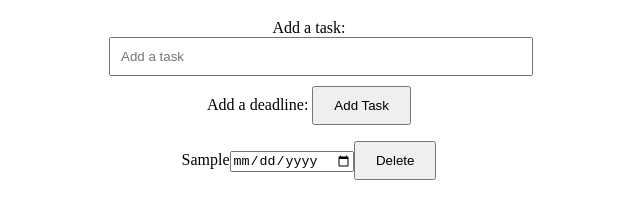
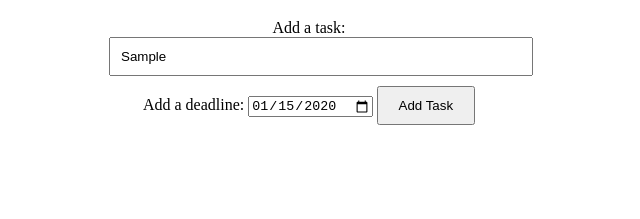
Before and after one commit to smallchungus/AnotherToDoList, a plain HTML site: page index.html in a window 1280 px wide. Both pictures are taken after typing "Sample", "2020-01-15" into the empty fields and a click on the button "Add Task". Shown: the part 89-308 px from the top of the page, without its empty margins (331-971 px from the left). Drawn offline with Linux system fonts and the light colour scheme.

Commit message:
adding checks to deadline to make it valid then I need to make it sortable as well

```diff
--- a/app.js
+++ b/app.js
@@ -15,7 +15,7 @@ function addTask() {
     const deadlineText = deadlineInput.value.trim();
 
     // check if the task text is not empty
-    if (taskText !== "") {
+    if (taskText !== "" && isValidDate(deadlineText)) {
         //create a new list item
         const li = document.createElement("li");
 
@@ -31,25 +31,46 @@ function addTask() {
         const deleteButton = document.createElement("button");
         deleteButton.innerText = "Delete";
 
+        li.dataset.deadline = deadlineText;
+
         // append the task label, deadline label, and the delete button to the new list item.
         li.appendChild(taskLabel);
-        li.appendChild(deadlineInput);
+        li.appendChild(deadlineLabel);
         li.appendChild(deleteButton);
         taskList.appendChild(li);
 
         // reset the input fields to empty
         taskInput.value = "";
         deadlineInput.value = "";
+
+        deleteButton.addEventListener("click", deleteTask);
     }
 }
 
+//function to check if the date is valid  or not
+function isValidDate(dateString) {
+    const selectedDate = new Date(dateString);
+    const today = new Date();
+
+    if (selectedDate < today ) {
+        alert("Please enter a valid date");
+        return false;
+    }
+    return true;
+}
+
+//function to delete a task from the list
 function deleteTask(event) {
+    // check if the clicked element is a button
     if (event.target.tagName === "BUTTON") {
+        // get the parent element ( the list parent ) of the clicked button
         const listItem = event.target.parentElement;
+        // remove the list item from the list
         taskList.removeChild(listItem);
     }
 }
 
+//function to format the date to a readable format
 function formatDate ( dateString ) {
     const options = { year: 'numeric', month: 'long', day: 'numeric'};
     const date = new Date(dateString);
--- a/index.html
+++ b/index.html
@@ -4,7 +4,7 @@
     <meta charset="UTF-8">
     <meta name="viewport" content="width=device-width, initial-scale=1.0">
     <title>ToDo List App</title>
-    <link rel="stylesheet" href="stylesheet.css">
+    <link rel="stylesheet" href="styles/stylesheet.css">
 </head>
 <body>
     <div class="container">
```
Also changed, not shown: styles/stylesheet.css (renamed from stylesheet.css).
